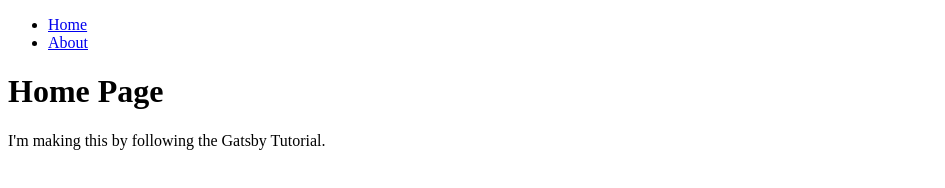
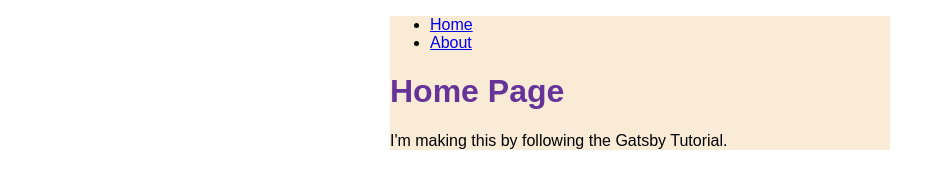
Before and after one commit to Rahul255/June21, a Gatsby site: page / in a window 1280 px wide. Shown: the whole page, without its empty margins (0-945 px from the left). Built offline with nearby package versions, Linux system fonts and the light colour scheme; Gatsby itself is replaced by a stand-in of ours.

Commit message:
file added

```diff
--- a/src/components/layout.js
+++ b/src/components/layout.js
@@ -1,17 +1,28 @@
 import * as React from 'react'
 import { Link } from 'gatsby'
+import {
+    container,
+  heading,
+  navLinks,
+  navLinkItem,
+  navLinkText
+ } from './layout.module.css'
 
 const Layout = ({pageTitle, children}) => {
     return (
-        <main>
+        <main className={container}>
             <title>{pageTitle}</title>
             <nav>
-                <ul>
-                    <li><Link to="/">Home</Link></li>
-                    <li><Link to="/about">About</Link></li>
+                <ul className={navLinks}>
+                    <li className={navLinkItem}>
+                        <Link to="/" className={navLinkText}>Home</Link>
+                    </li>
+                    <li className={navLinkItem}>
+                        <Link to="/about" className={navLinkText}>About</Link>
+                    </li>
                 </ul>
             </nav>
-            <h1>{pageTitle}</h1>
+            <h1 className={heading}>{pageTitle}</h1>
             {children}
         </main>
     )
--- /dev/null
+++ b/src/components/layout.module.css
@@ -0,0 +1,21 @@
+.container {
+    margin: auto;
+    max-width: 500px;
+    font-family: sans-serif;
+    background-color: antiquewhite;
+  }
+
+  .heading {
+    color: rebeccapurple;
+  }
+  .nav-links {
+    display: flex;
+    list-style: none;
+    padding-left: 0;
+  }
+  .nav-link-item {
+    padding-right: 2rem;
+  }
+  .nav-link-text {
+    color: black;
+  }
```
